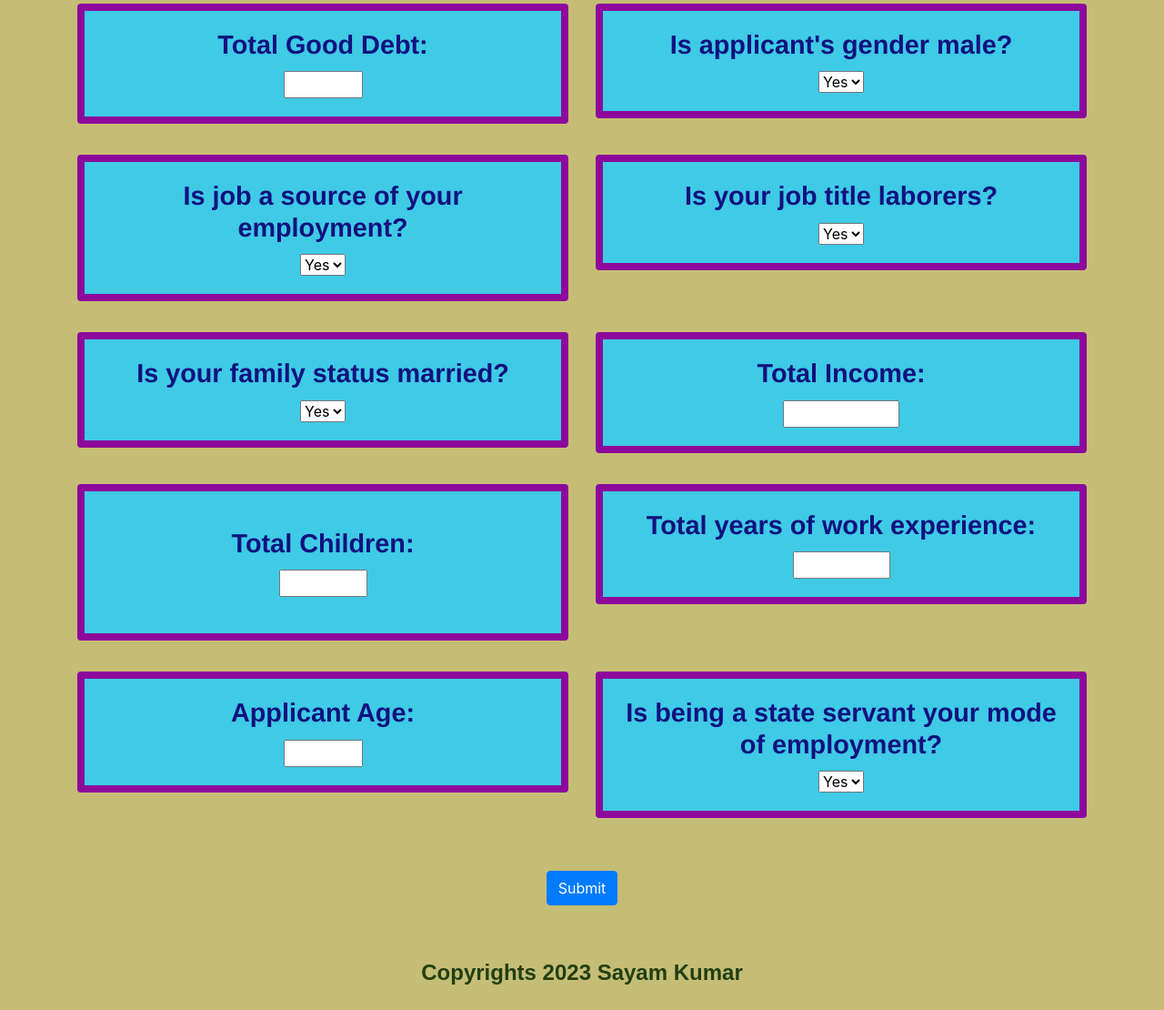
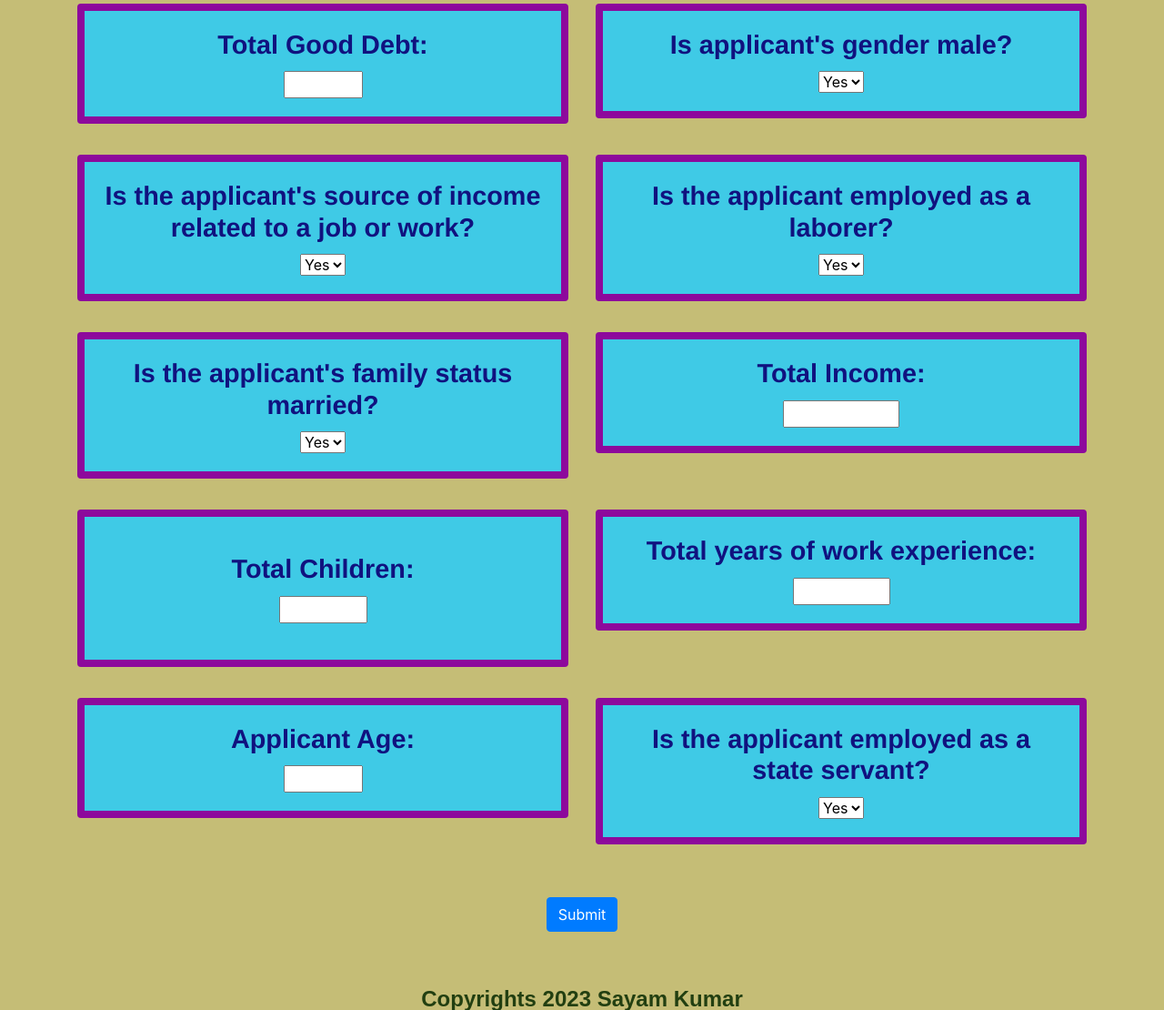
Before and after one commit to SayamAlt/Credit-Card-Approval-Prediction, a Flask app: page / in a window 1280 px wide. Shown: the part 168-1278 px from the top of the page at 91% size. Before the commit the page ends 1250 px from the top, so only its background shows below. Run offline with Flask 3, Linux system fonts and the light colour scheme; parts of the project's set-up code (start-up, migrations or seed data) failed here and were passed over; some libraries are stand-ins or nearby versions.

Commit message:
updated index.html

```diff
--- a/retrain.py
+++ b/retrain.py
@@ -88,7 +88,7 @@ if baseline_acc < optimized_acc:
 
 avg_cv_scores = cross_val_score(model,X_test,y_test,scoring='accuracy',cv=5,verbose=2)
 mean_score = round(np.mean(avg_cv_scores),4) * 100
-logger.info("Mean Cross Validation Performance of Extra Trees Classifier: %.2f%",mean_score)
+logger.info(f"Mean Cross Validation Performance of Extra Trees Classifier: {round(mean_score,2)}%")
 
 pipeline = Pipeline(steps=[
     ('transformer',transformer),
--- a/templates/index.html
+++ b/templates/index.html
@@ -109,7 +109,7 @@
                 <div class="col-sm-6">
                     <div class="card">
                         <div class="card-body">
-                            <h5 class="card-title">Is job a source of your employment?</h5>
+                            <h5 class="card-title">Is the applicant's source of income related to a job or work?</h5>
                             <select name="income_type_working" id="income_type_working">
                                 <option value="Yes">Yes</option>
                                 <option value="No">No</option>
@@ -120,7 +120,7 @@
                 <div class="col-sm-6">
                     <div class="card">
                         <div class="card-body">
-                            <h5 class="card-title">Is your job title laborers?</h5>
+                            <h5 class="card-title">Is the applicant employed as a laborer?</h5>
                             <select name="job_title_laborers" id="job_title_laborers">
                                 <option value="Yes">Yes</option>
                                 <option value="No">No</option>
@@ -134,7 +134,7 @@
                 <div class="col-sm-6">
                     <div class="card">
                         <div class="card-body">
-                            <h5 class="card-title">Is your family status married?</h5>
+                            <h5 class="card-title">Is the applicant's family status married?</h5>
                             <select name="family_status_married" id="family_status_married">
                                 <option value="Yes">Yes</option>
                                 <option value="No">No</option>
@@ -185,7 +185,7 @@
                 <div class="col-sm-6">
                     <div class="card">
                         <div class="card-body">
-                            <h5 class="card-title">Is being a state servant your mode of employment?</h5>
+                            <h5 class="card-title">Is the applicant employed as a state servant?</h5>
                             <select name="income_type_state_servant" id="income_type_state_servant">
                                 <option value="Yes">Yes</option>
                                 <option value="No">No</option>
```
Also changed, not shown: credit_card_application.db.
